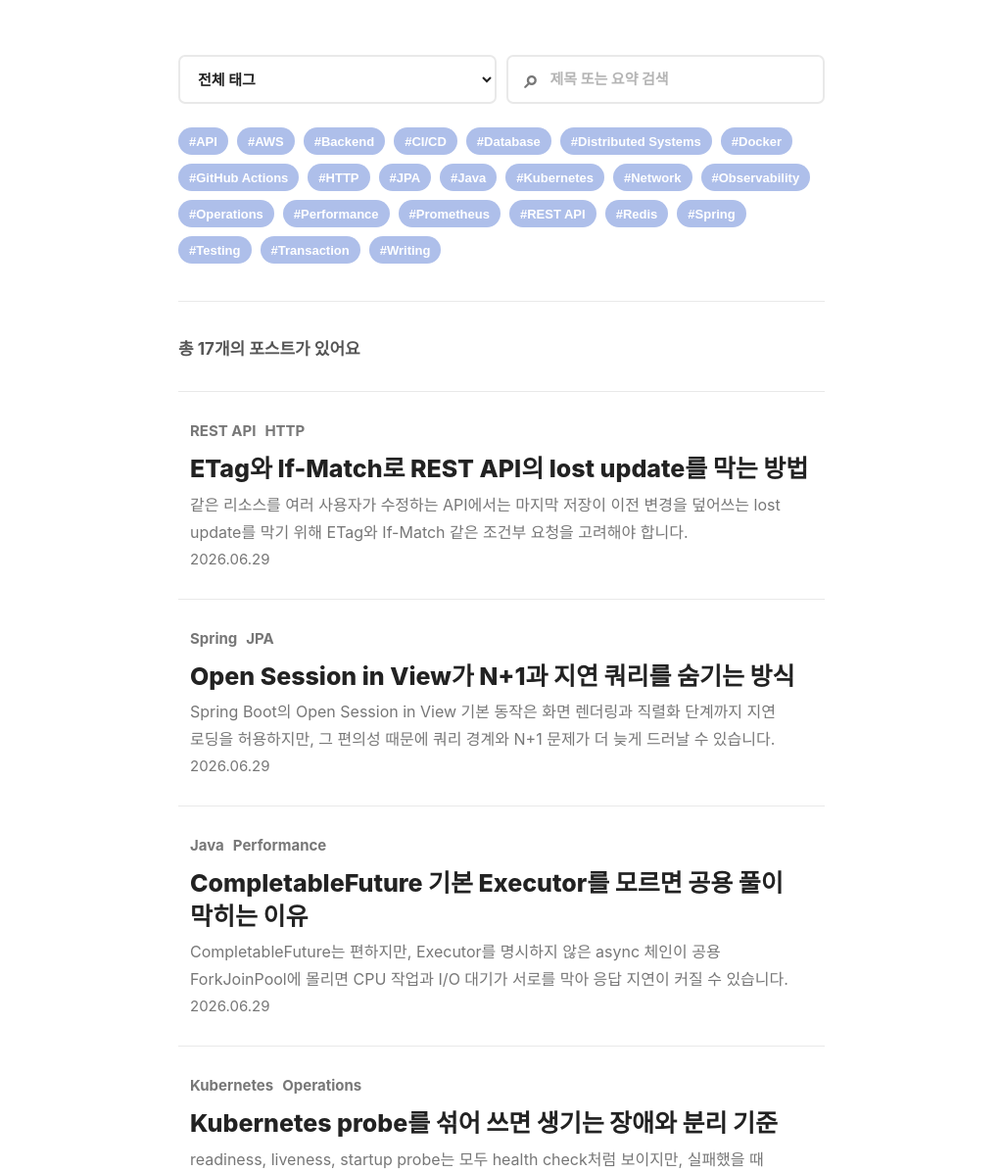
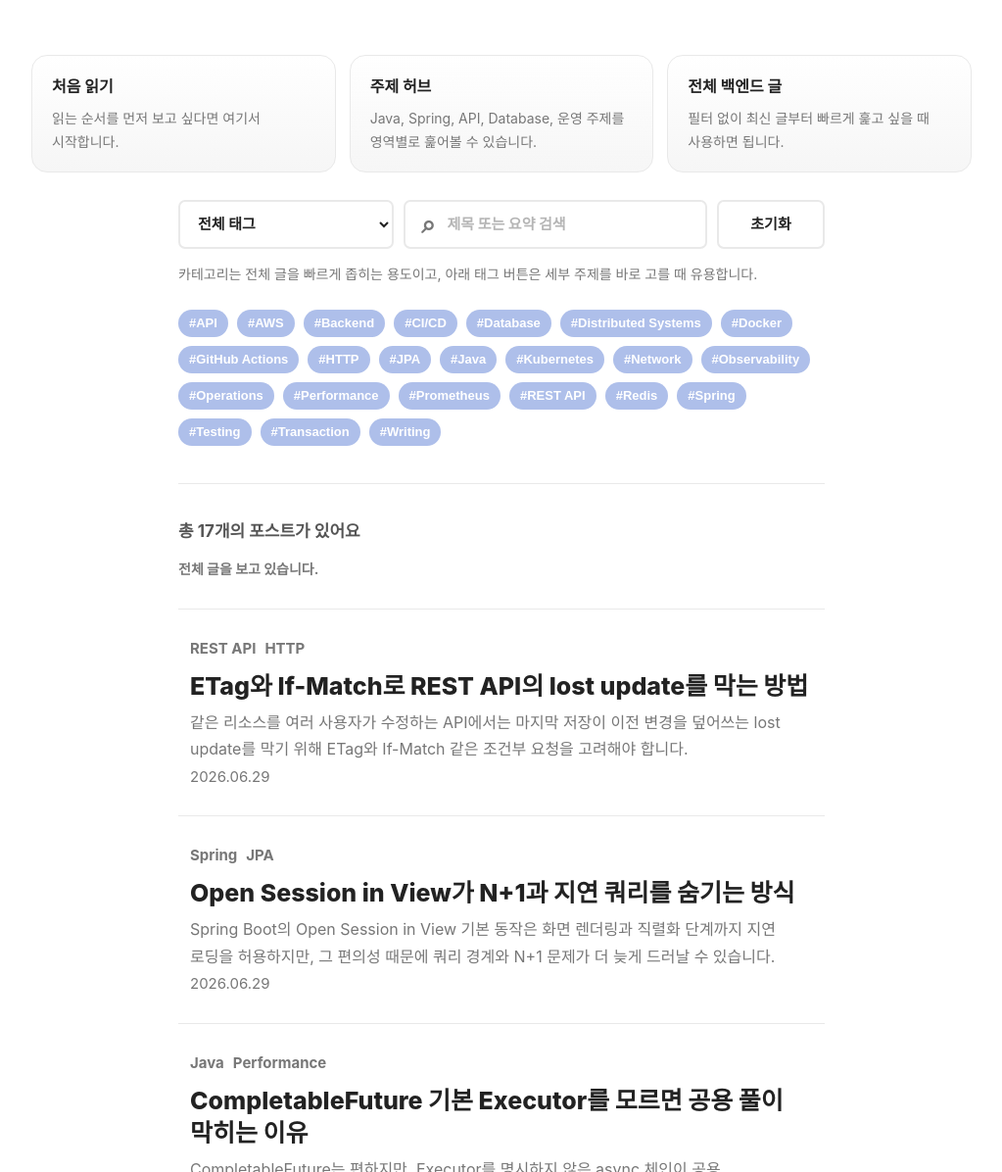
Before and after one commit to seongsik082/seongsik082.github.io, a Jekyll site: the page built from archive.md, in a window 1280 px wide and 1400 px high, scrolled down 269 px. Shown: the part 204-1400 px from the top of the window at 98% size, without its empty margins (128-1151 px from the left). Built offline with Jekyll 4.4.1, drawn with Linux system fonts in a browser that asks for light colours; some web fonts are replaced.

Commit message:
Improve archive topic navigation

```diff
--- a/archive.md
+++ b/archive.md
@@ -3,6 +3,8 @@ layout: default
 title: Posts
 permalink: /posts/
 ---
+
+{% assign sorted_tags = site.tags | sort %}
 
 <section class="posts-hero">
   <div class="posts-hero-inner">
@@ -12,34 +14,38 @@ permalink: /posts/
   </div>
 </section>
 
+<section class="archive-guides" aria-label="Quick routes">
+  <a class="archive-guide-card" href="{{ '/start-here/' | relative_url }}">
+    <strong>처음 읽기</strong>
+    <span>읽는 순서를 먼저 보고 싶다면 여기서 시작합니다.</span>
+  </a>
+  <a class="archive-guide-card" href="{{ '/topics/' | relative_url }}">
+    <strong>주제 허브</strong>
+    <span>Java, Spring, API, Database, 운영 주제를 영역별로 훑어볼 수 있습니다.</span>
+  </a>
+  <a class="archive-guide-card" href="{{ '/posts/?tag=Backend' | relative_url }}">
+    <strong>전체 백엔드 글</strong>
+    <span>필터 없이 최신 글부터 빠르게 훑고 싶을 때 사용하면 됩니다.</span>
+  </a>
+</section>
+
 <section class="post-controls" aria-label="Post filters">
   <select id="categoryFilter" aria-label="카테고리">
     <option value="all">전체 태그</option>
-    <option value="Backend">Backend</option>
-    <option value="Java">Java</option>
-    <option value="Spring">Spring</option>
-    <option value="JPA">JPA</option>
-    <option value="Database">Database</option>
-    <option value="REST API">REST API</option>
-    <option value="API">API</option>
-    <option value="HTTP">HTTP</option>
-    <option value="Distributed Systems">Distributed Systems</option>
-    <option value="Observability">Observability</option>
-    <option value="Performance">Performance</option>
-    <option value="Kubernetes">Kubernetes</option>
-    <option value="AWS">AWS</option>
-    <option value="Docker">Docker</option>
-    <option value="Redis">Redis</option>
-    <option value="Testing">Testing</option>
+    {% for tag in sorted_tags %}
+      <option value="{{ tag[0] }}">{{ tag[0] }} ({{ tag[1] | size }})</option>
+    {% endfor %}
   </select>
   <label class="search-box" for="postSearch">
     <span aria-hidden="true">⌕</span>
     <input id="postSearch" type="search" placeholder="제목 또는 요약 검색">
   </label>
+  <button class="filter-reset" id="resetFilters" type="button">초기화</button>
 </section>
 
+<p class="filter-note">카테고리는 전체 글을 빠르게 좁히는 용도이고, 아래 태그 버튼은 세부 주제를 바로 고를 때 유용합니다.</p>
+
 <section class="post-categories" aria-label="Post tags">
-  {% assign sorted_tags = site.tags | sort %}
   {% for tag in sorted_tags %}
     <button type="button" data-tag="{{ tag[0] }}">#{{ tag[0] }}</button>
   {% endfor %}
@@ -48,6 +54,8 @@ permalink: /posts/
 <section class="post-count">
   총 <span id="visiblePostCount">{{ site.posts | size }}</span>개의 포스트가 있어요
 </section>
+
+<p class="filter-status" id="filterStatus" aria-live="polite">전체 글을 보고 있습니다.</p>
 
 <section class="archive-list">
   {% for post in site.posts %}
@@ -120,11 +135,24 @@ permalink: /posts/
 
     count.textContent = visible;
     emptyState.hidden = visible !== 0;
+
+    if (category !== "all") summary.push(`카테고리: ${category}`);
+    if (activeTag) summary.push(`태그: #${activeTag}`);
+    if (searchInput.value.trim()) summary.push(`검색: "${searchInput.value.trim()}"`);
+    filterStatus.textContent = summary.length ? `현재 필터: ${summary.join(" · ")}` : "전체 글을 보고 있습니다.";
+
     syncQuery();
   }
 
   searchInput.addEventListener("input", applyFilters);
   categoryFilter.addEventListener("change", applyFilters);
+  resetFiltersButton.addEventListener("click", () => {
+    searchInput.value = "";
+    categoryFilter.value = "all";
+    activeTag = "";
+    tagButtons.forEach((item) => item.classList.remove("is-active"));
+    applyFilters();
+  });
   tagButtons.forEach((button) => {
     button.addEventListener("click", () => {
       activeTag = activeTag === button.dataset.tag ? "" : button.dataset.tag;
--- a/assets/css/style.css
+++ b/assets/css/style.css
@@ -480,11 +480,15 @@ section + section {
   margin-top: 62px;
 }
 
-.posts-hero + .post-controls {
+.posts-hero + .archive-guides {
   margin-top: 0;
 }
 
-.post-controls + .post-categories {
+.archive-guides + .post-controls {
+  margin-top: 24px;
+}
+
+.filter-note + .post-categories {
   margin-top: 24px;
 }
 
@@ -492,7 +496,7 @@ section + section {
   margin-top: 38px;
 }
 
-.post-count + .archive-list {
+.filter-status + .archive-list {
   margin-top: 28px;
 }
 
@@ -546,14 +550,15 @@ section + section {
 
 .post-controls {
   display: grid;
-  grid-template-columns: 1fr 1fr;
+  grid-template-columns: minmax(0, 220px) minmax(0, 1fr) 110px;
   gap: 10px;
   max-width: 660px;
   margin: 0 auto;
 }
 
 .post-controls select,
-.search-box {
+.search-box,
+.filter-reset {
   width: 100%;
   height: 50px;
   border: 2px solid var(--line);
@@ -595,6 +600,57 @@ section + section {
 
 .search-box input::placeholder {
   color: #b5b5b5;
+}
+
+.filter-reset {
+  cursor: pointer;
+}
+
+.filter-note,
+.filter-status {
+  max-width: 660px;
+  margin-right: auto;
+  margin-left: auto;
+  color: var(--muted);
+  font-size: 14px;
+}
+
+.filter-note {
+  margin-top: 14px;
+}
+
+.filter-status {
+  margin-top: 12px;
+  font-weight: 700;
+}
+
+.archive-guides {
+  display: grid;
+  grid-template-columns: repeat(3, minmax(0, 1fr));
+  gap: 14px;
+  margin-bottom: 28px;
+}
+
+.archive-guide-card {
+  display: grid;
+  gap: 6px;
+  border: 1px solid var(--line);
+  border-radius: 16px;
+  background: linear-gradient(180deg, rgba(255, 255, 255, 0.72), var(--soft));
+  padding: 18px 20px;
+}
+
+:root.dark .archive-guide-card {
+  background: linear-gradient(180deg, rgba(255, 255, 255, 0.02), var(--soft));
+}
+
+.archive-guide-card strong {
+  font-size: 16px;
+}
+
+.archive-guide-card span {
+  color: var(--muted);
+  font-size: 14px;
 }
 
 .section-head {
@@ -932,6 +988,7 @@ section + section {
   .focus-list,
   .start-steps,
   .guide-grid,
+  .archive-guides,
   .footer-grid,
   .post-pagination {
     grid-template-columns: 1fr;
```
Also changed, not shown: other parts of archive.md (+15 -3 lines).
